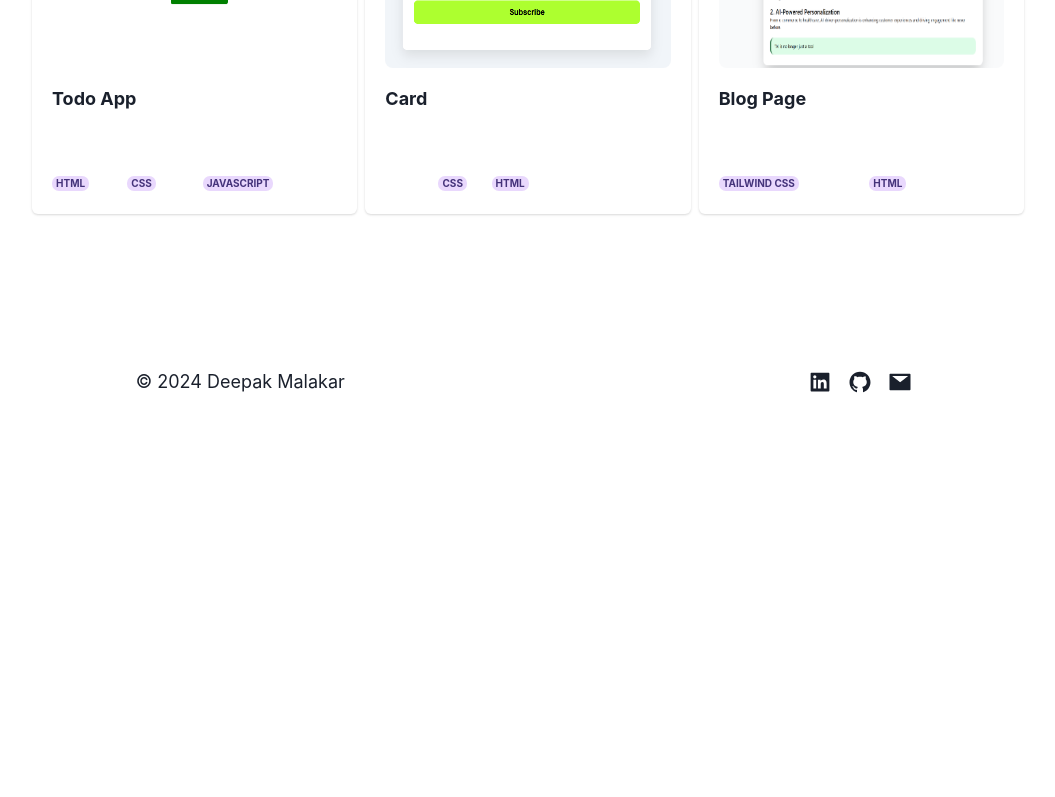
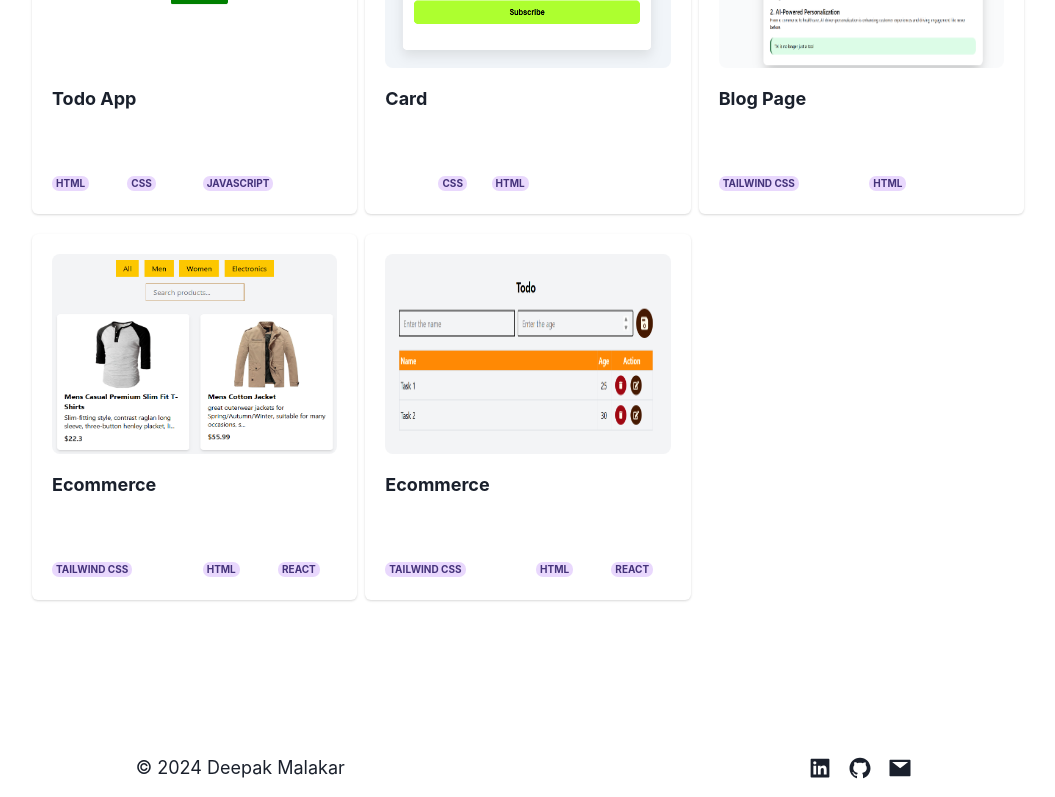
Before and after one commit to deepak10100/-portfolio, a React (Create React App) app: page / in a window 1280 px wide. Shown: the part 1313-2110 px from the top of the page, without its empty margins (112-1167 px from the left). Before the commit the page ends 1755 px from the top, so only its background shows below. Built offline with nearby package versions, Linux system fonts and the light colour scheme.

Commit message:
update 0.5

```diff
--- a/src/components/Project.jsx
+++ b/src/components/Project.jsx
@@ -6,7 +6,9 @@ import NoteApp from '../assets/projectimages/Noteapp.png'
 import ProductPage from '../assets/projectimages/productpage.png'
 import Todo from '../assets/projectimages/todo.png'
 import Card from '../assets/projectimages/cart.png'
+import Ecommerce from '../assets/projectimages/Ecommerce.png'
 import Blog from '../assets/projectimages/blog.png'
+import todoRedux from '../assets/projectimages/todoRedux.png'
 function Project() {
   return (
     <>
@@ -34,6 +36,12 @@ function Project() {
             <GridItem color={'red'}>
             <ProjectCard image={Blog} blogUrl={'https://deepak10100.github.io/my-website/blog.html'} title={"Blog Page"}  bedge1={'tailwind css'}  bedge3={'HTML'} />
             </GridItem>
+            <GridItem color={'red'}>
+            <ProjectCard image={Ecommerce} blogUrl={'https://react-project-one-wine.vercel.app/ecommerce'} title={"Ecommerce"}  bedge1={'tailwind css'}  bedge3={'HTML'} bedge4={'React'} bedge5={'JavaScript'} />
+            </GridItem>
+            <GridItem color={'red'}>
+            <ProjectCard image={todoRedux} blogUrl={'https://react-project-one-wine.vercel.app/todo'} title={"Ecommerce"}  bedge1={'tailwind css'}  bedge3={'HTML'} bedge4={'React'} bedge5={'JavaScript'} />
+            </GridItem>
 
 
           </SimpleGrid>
--- a/src/components/ProjectCard.jsx
+++ b/src/components/ProjectCard.jsx
@@ -8,7 +8,7 @@ function ProjectCard({title,desc, image,bedge1,bedge2,bedge3,bedge4,blogUrl}) {
      <Card maxW={'sm'}  cursor={"pointer"} _hover={{ borderWidth:"1px",borderColor:"#39FF14"}}>
      <Link to={blogUrl}>
       <CardBody>
-      <Image src={image} width={'full'} height={'200px'} alt='Green double couch with wooden legs' borderRadius='lg'/>
+      <Image backgroundSize={'cover'} backgroundPosition={'center'} src={image} width={'full'} height={'200px'} alt='Green double couch with wooden legs' borderRadius='lg'/>
     <CardHeader px={0}>
     <Heading as={'h1'} fontSize={[null,'large','large']}>{title} </Heading>
     </CardHeader>
--- a/src/components/TackStack.jsx
+++ b/src/components/TackStack.jsx
@@ -68,6 +68,13 @@ function TackStack() {
         </CardBody>
       </Card>
         </GridItem>
+        <GridItem>
+        <Card cursor={'pointer'} bg={'none'} borderWidth={'1px'} borderColor={'gray.600'} _hover={{borderColor:"#39FF14"}} >
+        <CardBody>
+            <Text>Tailwind CSS</Text>
+        </CardBody>
+      </Card>
+        </GridItem>
       </SimpleGrid>
 
       </Flex>
```
Also changed, not shown: src/assets/projectimages/Ecommerce.png (added), src/assets/projectimages/todoRedux.png (added).
